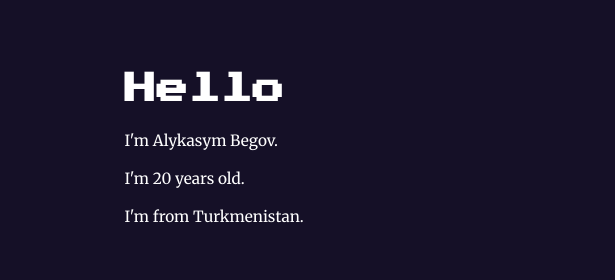
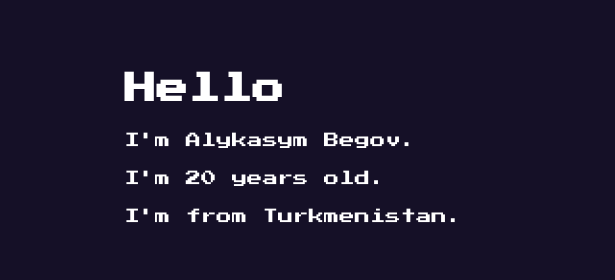
Before and after one commit to Alykasym/alykasym.github.io, a plain HTML site: page index.html in a window 1280 px wide. Shown: the part 1040-1320 px from the top of the page, 554-1169 px from the left. Drawn offline with Linux system fonts and the light colour scheme.

Commit message:
Update style.css

```diff
--- a/css/style.css
+++ b/css/style.css
@@ -228,6 +228,7 @@ span {
 }
 
 .name p {
+    font-family: "PressStart";
     font-size: 1.2vmax;
 }
 
```
